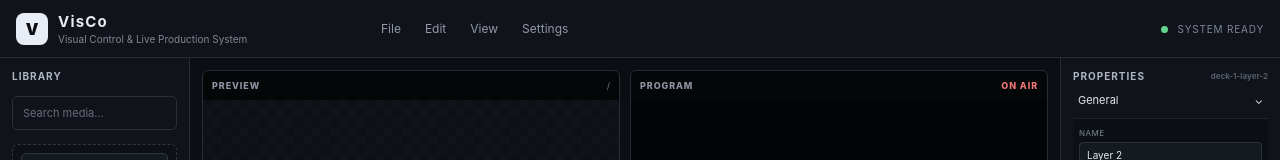
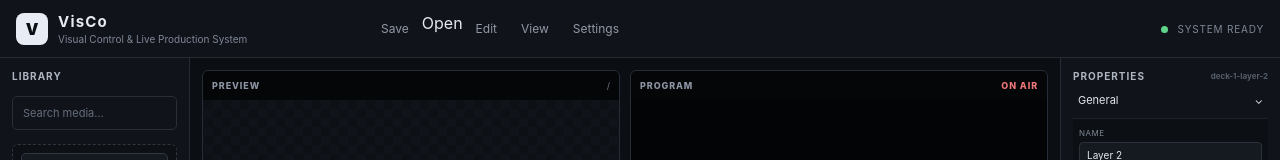
Before and after one commit to prianggono/VisCo, a React (Vite) app: page / in a window 1280 px wide. Shown: the top 160 px of the page. Built offline with nearby package versions, Linux system fonts and the light colour scheme.

Commit message:
feat: wire project save and load into VisCo UI

```diff
--- a/src/web/App.tsx
+++ b/src/web/App.tsx
@@ -9,6 +9,7 @@ import { AudioOutputRouter } from "../engine/audio-output-router.js";
 import { useSliceEditorTool, SliceEditorToolbar } from "./SliceEditorToolbar.js";
 import { patchLayerTransform, setLayerScale } from "../engine/layer-transform.js";
 import { compositeLayer, compositeProgram } from "../engine/compositor.js";
+import { createProjectSnapshot, serializeProject, parseProject } from "../engine/project-persistence.js";
 import { DeviceDiscoveryEngine } from "../engine/device-discovery.js";
 import { sourceKindForDevice, type DiscoveredDevice } from "../domain/device.js";
 import type { Deck as DomainDeck, Layer, Transition } from "../domain/deck.js";
@@ -84,6 +85,7 @@ export function App() {
   const programEngine = useMemo(() => new ProgramEngine(), []);
   const deckProgramController = useMemo(() => new DeckProgramController(deckRuntime, programEngine, outputEngine), [deckRuntime, programEngine, outputEngine]);
   const [showAddDeck, setShowAddDeck] = useState(false);
+  const [projectMessage, setProjectMessage] = useState("");
   const [showAddInput, setShowAddInput] = useState(false);
   const libraryEngine = useMemo(() => new LibraryEngine(), []);
   const deviceDiscovery = useMemo(() => {
@@ -376,6 +378,49 @@ export function App() {
     setShowAddInput(true);
   };
 
+  const buildProjectSnapshot = () => createProjectSnapshot({
+    compositions: [{
+      id: "default",
+      name: "Default Composition",
+      format: { width: 1920, height: 1080, fps: 30, bitDepth: 8 },
+      deckIds: decks.map((deck) => deck.id),
+      groupIds: [],
+      sliceIds: slices.map((slice) => slice.id),
+      locked: false
+    }],
+    decks,
+    groups: [],
+    layers: decks.flatMap((deck) => deck.layers),
+    slices,
+    scenes: [],
+    sources: libraryEngine.list(),
+    outputs: outputEngine.list()
+  });
+
+  const saveProject = () => {
+    const blob = new Blob([serializeProject(buildProjectSnapshot())], { type: "application/json" });
+    const url = URL.createObjectURL(blob);
+    const anchor = document.createElement("a");
+    anchor.href = url;
+    anchor.download = "visco-project.json";
+    anchor.click();
+    URL.revokeObjectURL(url);
+    setProjectMessage("Project saved.");
+  };
+
+  const loadProject = (file: File) => {
+    file.text().then((text) => {
+      const snapshot = parseProject(text);
+      setDecks(snapshot.decks as Deck[]);
+      setSlices([...snapshot.slices]);
+      libraryItems.splice(0, libraryItems.length);
+      setLibraryItems([...snapshot.sources]);
+      setProjectMessage("Project loaded.");
+    }).catch((error) => {
+      setProjectMessage(error instanceof Error ? error.message : "Project load failed.");
+    });
+  };
+
   const outputState = outputEngine.getState("media-output");
   const mediaSettings = outputState.target.media!;
   const fullscreenState = outputEngine.getState("fullscreen");
@@ -422,7 +467,10 @@ export function App() {
           <div><strong>VisCo</strong><span>Visual Control & Live Production System</span></div>
         </div>
         <nav className="topnav">
-          <button>File</button><button>Edit</button><button>View</button><button>Settings</button>
+          <button onClick={saveProject}>Save</button>
+          <label className="topnav-file">Open<input type="file" accept=".json,application/json" hidden onChange={(event) => { const file = event.target.files?.[0]; if (file) loadProject(file); event.target.value = ""; }} /></label>
+          <button>Edit</button><button>View</button><button>Settings</button>
+          {projectMessage && <span className="project-message">{projectMessage}</span>}
         </nav>
         <div className="status"><span className="status-dot" /> SYSTEM READY</div>
       </header>
```
